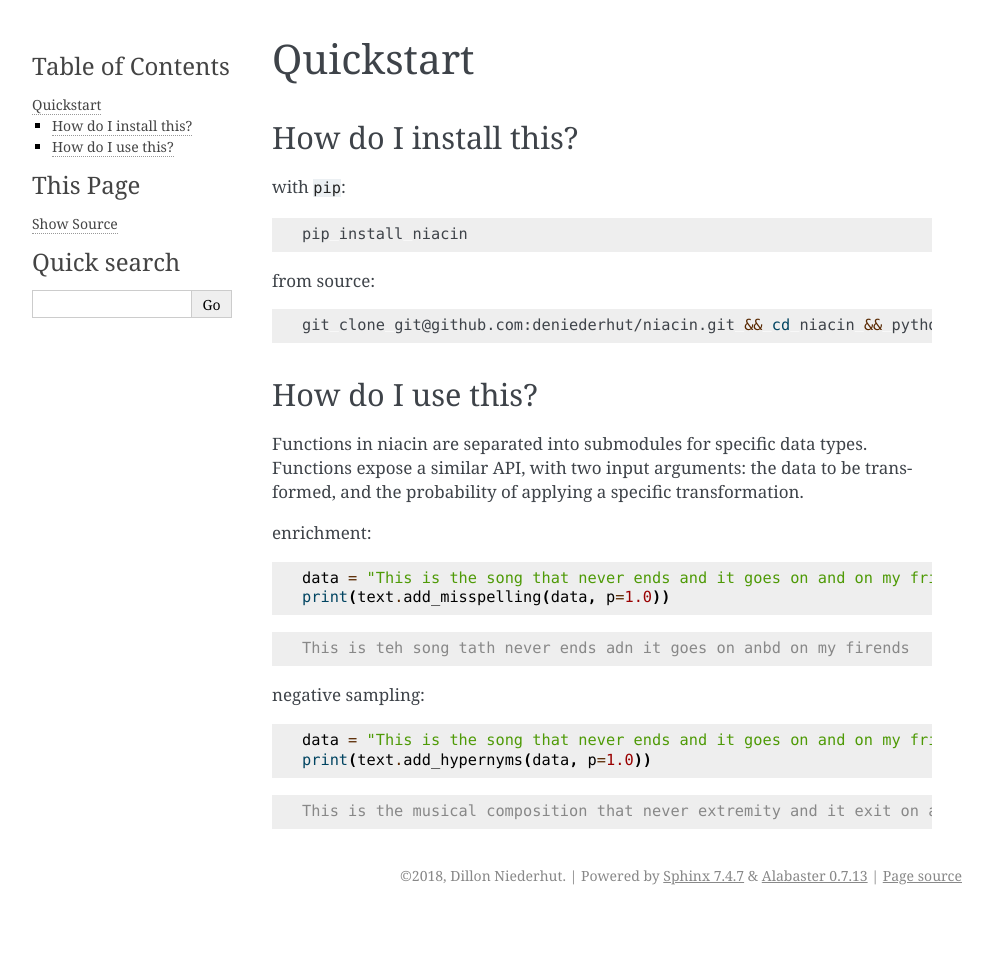
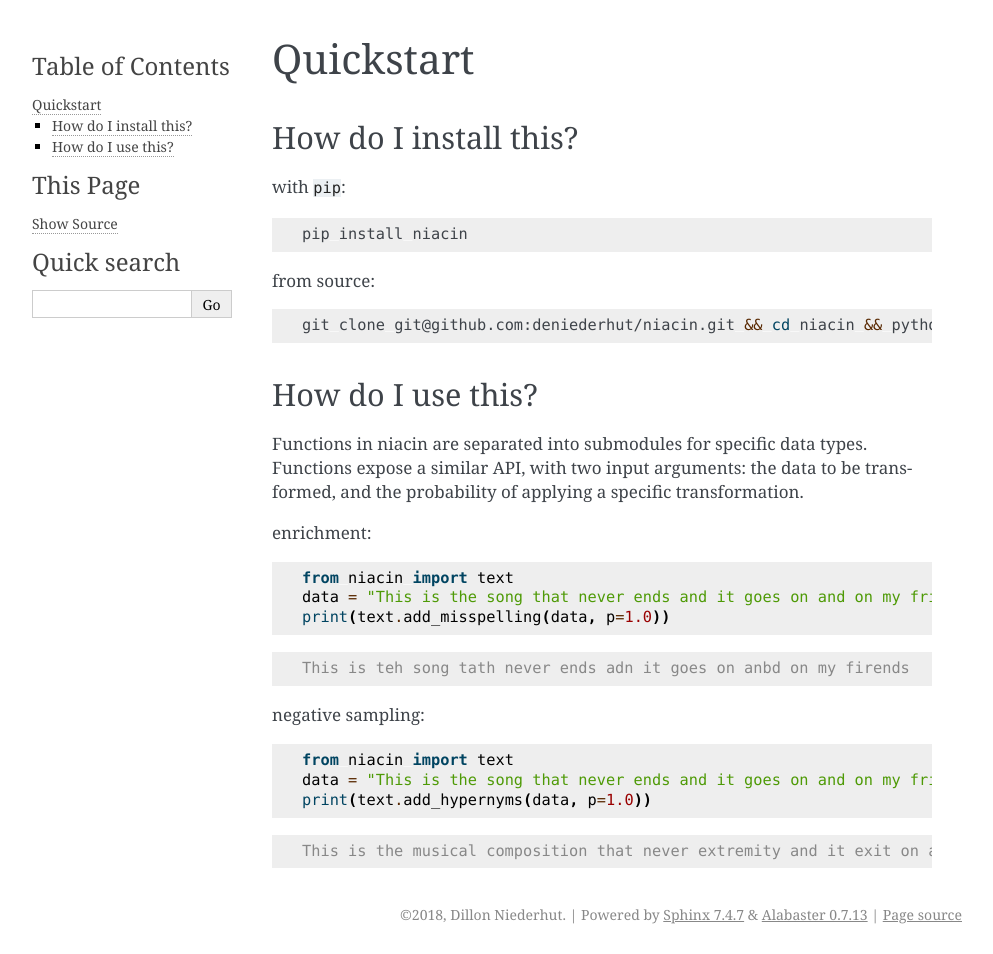
Before and after one commit to deniederhut/niacin, a Sphinx documentation site: the page built from doc/source/quickstart.rst, in a window 1280 px wide. Shown: the whole page, without its empty margins (148-1141 px from the left). Built offline with Sphinx 7.4.7, drawn with Linux system fonts in a browser that asks for light colours; before the commit the page ends 915 px from its top, so only the background shows below that.

Commit message:
DOC: add import statement to quickstart examples
Closes https://github.com/deniederhut/niacin/issues/12

```diff
--- a/doc/source/quickstart.rst
+++ b/doc/source/quickstart.rst
@@ -30,6 +30,7 @@ enrichment:
 
 .. code:: python
 
+    from niacin import text
     data = "This is the song that never ends and it goes on and on my friends"
     print(text.add_misspelling(data, p=1.0))
 
@@ -41,6 +42,7 @@ negative sampling:
 
 .. code:: python
 
+    from niacin import text
     data = "This is the song that never ends and it goes on and on my friends"
     print(text.add_hypernyms(data, p=1.0))
 
```
Also changed, not shown: README.md (+2 -0 lines).
